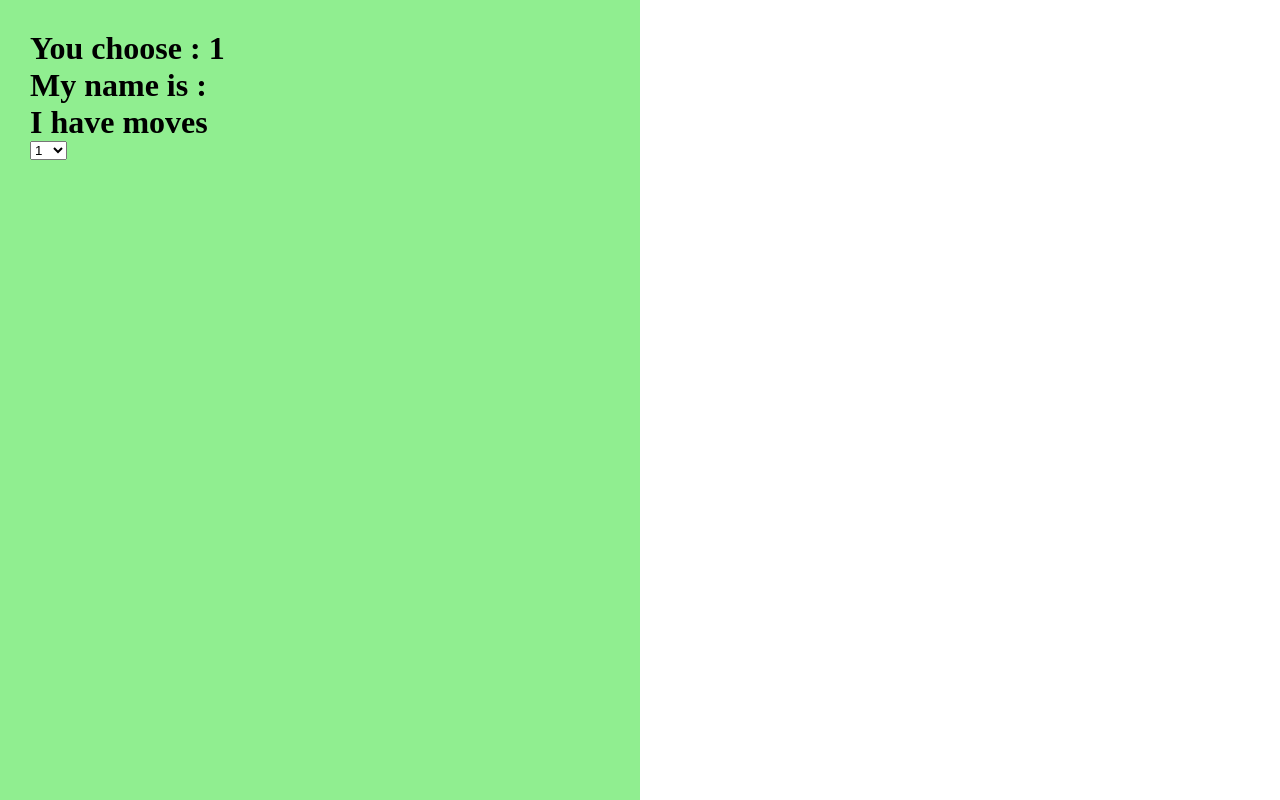
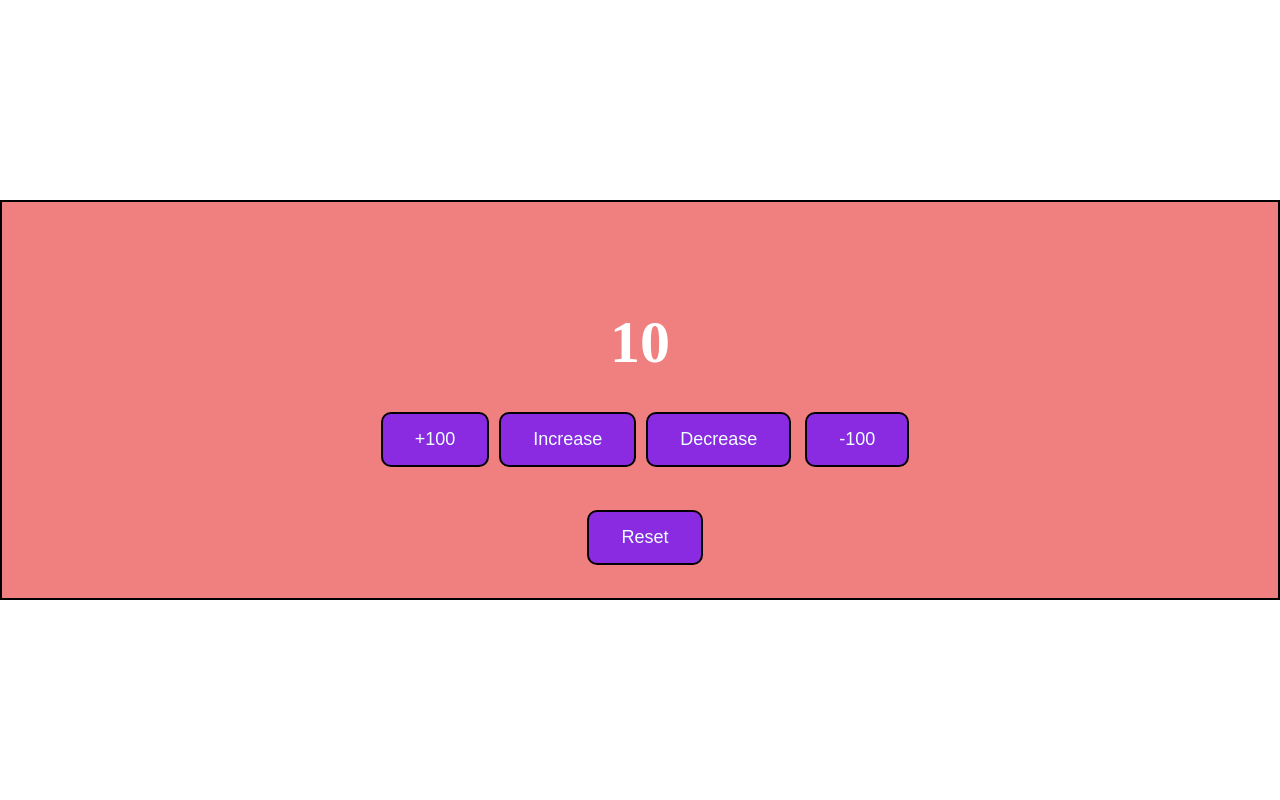
Before and after one commit to iamsourav37/react-first-proj, a React (Create React App) app: page /counter in a window 1280 px wide. Built offline with nearby package versions, Linux system fonts and the light colour scheme; no server answers.

Commit message:
react router demo

```diff
--- a/package.json
+++ b/package.json
@@ -10,6 +10,7 @@
     "bootstrap": "^4.6.0",
     "react": "^17.0.2",
     "react-dom": "^17.0.2",
+    "react-router-dom": "^5.2.0",
     "react-scripts": "4.0.3",
     "web-vitals": "^1.1.1"
   },
--- a/src/App.js
+++ b/src/App.js
@@ -1,5 +1,10 @@
 import React from "react";
+import { Switch, Route } from "react-router-dom";
+
 import AxiosDemo from "./Component/Comp_D/AxiosDemo";
+import Counter from "./Component/Compo_A/Counter";
+import GetTime from "./Component/Compo_A/GetTime";
+import ShowGreetings from "./Component/Compo_A/ShowGreetings";
 
 import "./css/app.css";
 
@@ -7,7 +12,12 @@
   console.log("App component called");
   return (
     <>
-      <AxiosDemo />
+      <Switch>
+        <Route exact path="/" component={ShowGreetings} />
+        <Route path="/api" component={AxiosDemo} />
+        <Route path="/counter" component={Counter} />
+        <Route path="/time" component={GetTime} />
+      </Switch>
     </>
   );
 }
--- a/src/Component/Compo_A/Counter.jsx
+++ b/src/Component/Compo_A/Counter.jsx
@@ -1,5 +1,5 @@
 import React, { useState } from "react";
-import "../css/counter.css";
+import "../../css/counter.css";
 
 function Counter(props) {
   const [counter, setCounter] = useState(10);
--- a/src/Component/Compo_A/GetTime.jsx
+++ b/src/Component/Compo_A/GetTime.jsx
@@ -1,5 +1,5 @@
 import React, { useState } from "react";
-import "../css/GetTime.css";
+import "../../css/GetTime.css";
 
 const GetTime = (props) => {
   const [time, setTime] = useState(new Date().toLocaleTimeString());
--- a/src/index.js
+++ b/src/index.js
@@ -1,5 +1,11 @@
 import React from "react";
 import ReactDOM from "react-dom";
 import App from "./App";
+import { BrowserRouter } from "react-router-dom";
 
-ReactDOM.render(<App />, document.getElementById("root"));
+ReactDOM.render(
+  <BrowserRouter>
+    <App />
+  </BrowserRouter>,
+  document.getElementById("root")
+);
```
Also changed, not shown: 1 other file (tests, documents, lock files or other folders).
